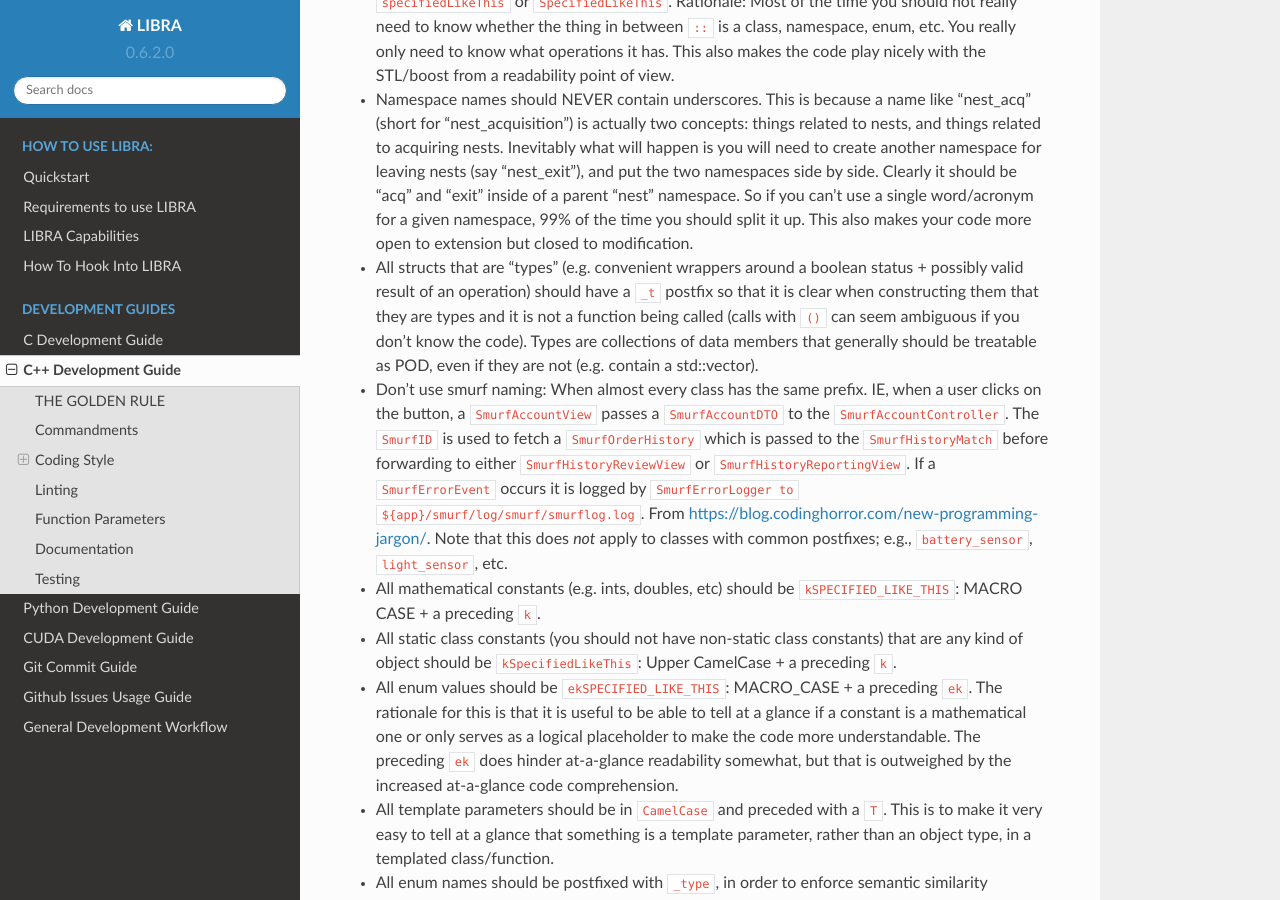
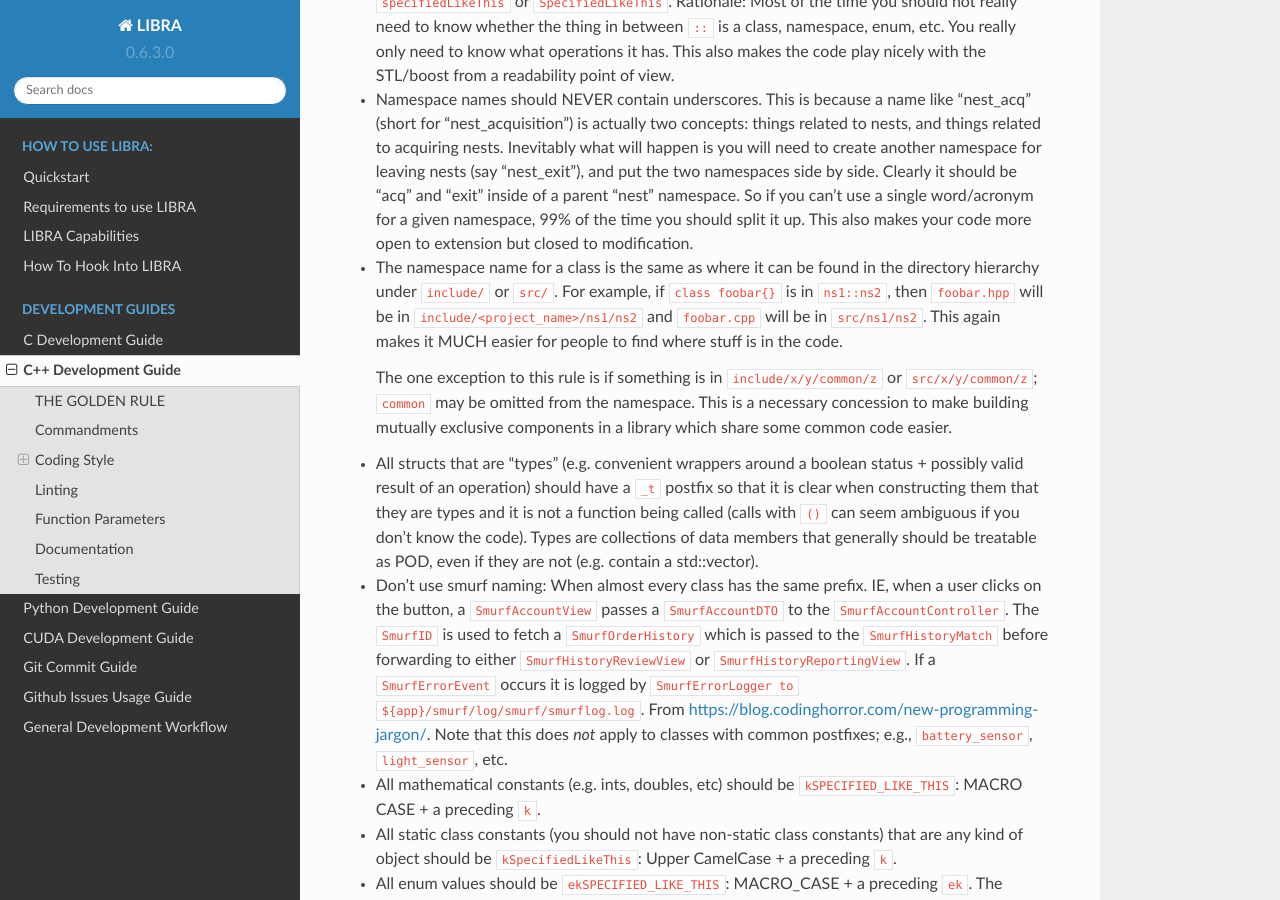
Before and after one commit to jharwell/libra, a Sphinx documentation site: the page built from docs/development/cxx-dev-guide.rst, in a window 1280 px wide and 900 px high, scrolled down 1747 px. Built offline with Sphinx 7.4.7 and the Read the Docs theme 2.0.0, drawn with Linux system fonts in a browser that asks for light colours.

```diff
--- a/docs/conf.py
+++ b/docs/conf.py
@@ -61,9 +61,9 @@
 # built documents.
 #
 # The short X.Y version.
-version = '0.6.2.0'
+version = '0.6.3.0'
 # The full version, including alpha/beta/rc tags.
-release = '0.6.2.0'
+release = '0.6.3.0'
 
 # The language for content autogenerated by Sphinx. Refer to documentation
 # for a list of supported languages.
--- a/docs/development/cxx-dev-guide.rst
+++ b/docs/development/cxx-dev-guide.rst
@@ -105,6 +105,18 @@
   single word/acronym for a given namespace, 99% of the time you should split it
   up. This also makes your code more open to extension but closed to
   modification.
+
+- The namespace name for a class is the same as where it can be found in the
+  directory hierarchy under ``include/`` or ``src/``. For example, if ``class
+  foobar{}`` is in ``ns1::ns2``, then ``foobar.hpp`` will be in
+  ``include/<project_name>/ns1/ns2`` and ``foobar.cpp`` will be in
+  ``src/ns1/ns2``. This again makes it MUCH easier for people to find where
+  stuff is in the code.
+
+  The one exception to this rule is if something is in ``include/x/y/common/z``
+  or ``src/x/y/common/z``; ``common`` may be omitted from the namespace. This is
+  a necessary concession to make building mutually exclusive components in a
+  library which share some common code easier.
 
 - All structs that are "types" (e.g. convenient wrappers around a boolean
   status + possibly valid result of an operation) should have a ``_t`` postfix
--- a/docs/usage/project-local.rst
+++ b/docs/usage/project-local.rst
@@ -125,6 +125,10 @@
   - ``DEB`` - A Debian archive.
 
 
+  This function respects ``CPACK_PACKAGE_FILE_NAME`` if it is set prior to
+  calling. Otherwise ``CPACK_PACKAGE_FILE_NAME`` is set to
+  ``${PROJECT_NAME}-${CPACK_PACKAGE_VERSION}-${CMAKE_SYSTEM_PROCESSOR}``.
+
 ``TGZ`` Generator Notes
 -----------------------
 
```
Also changed, not shown: 2 other files.
